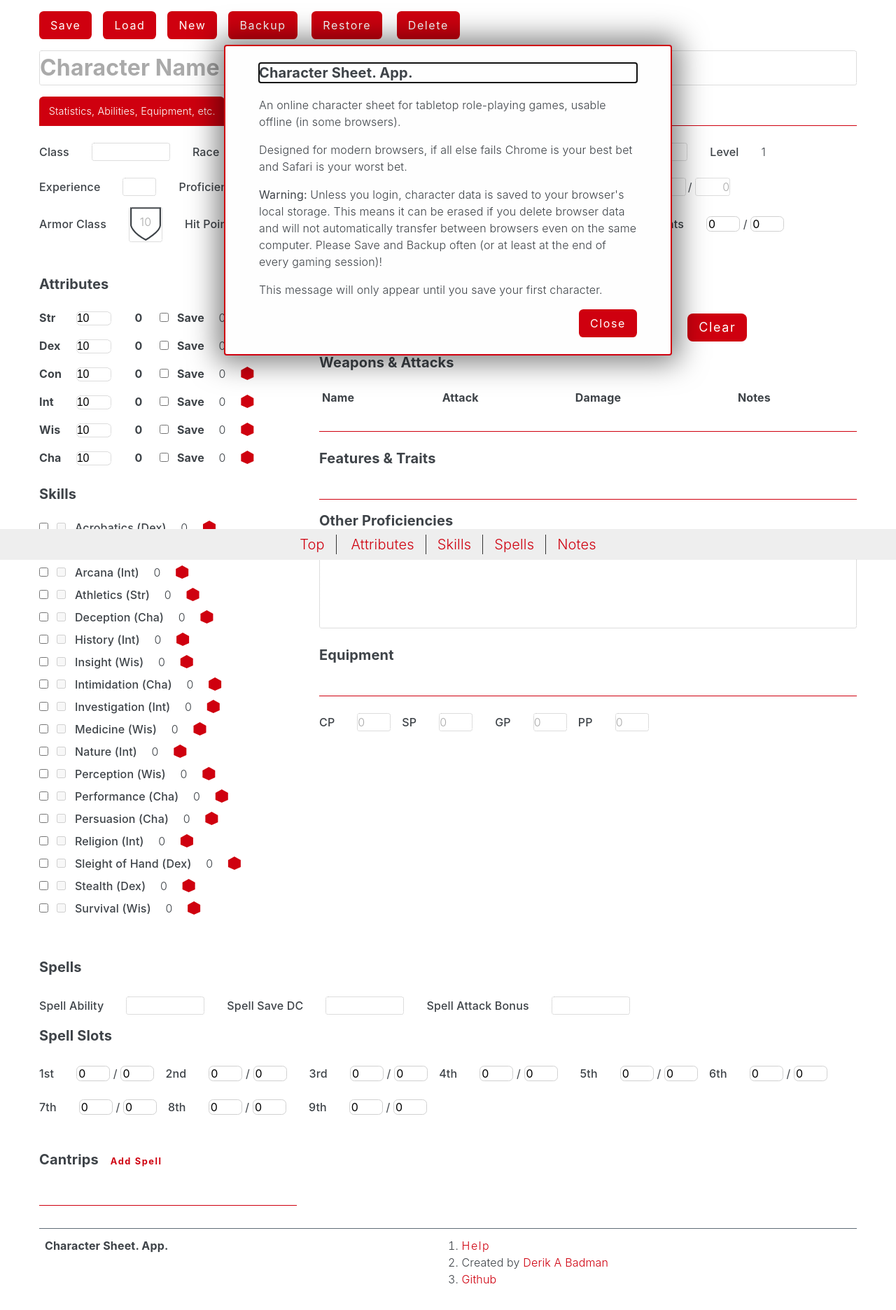
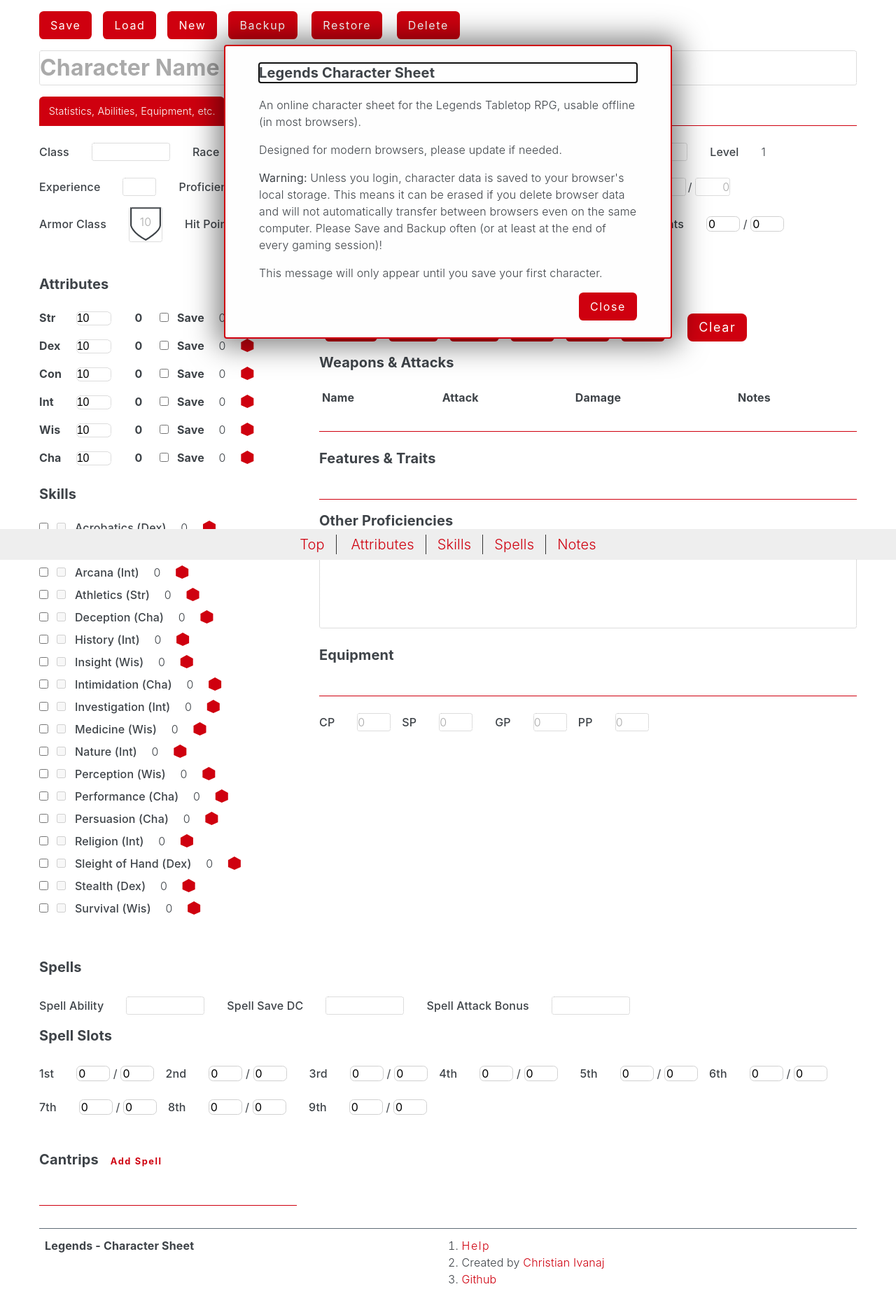
Before and after one commit to christianivanaj/legends-character-app, a website: page dist/index.html in a window 1280 px wide. Shown: the whole page at 70% size. Drawn offline with Linux system fonts and the light colour scheme.

Commit message:
Fixing up some basic items

```diff
--- a/dist/index.html
+++ b/dist/index.html
@@ -5,9 +5,9 @@
         <meta name="viewport" content="width=device-width, initial-scale=1.0">
         <meta http-equiv="x-ua-compatible" content="ie=edge">
 
-        <title>Character Sheet. App.</title>
-        <meta name="application-name" content="Character Sheet. App.">
-        <meta name="description" content="Online character sheet for tabletop role playing games.">
+        <title>Legends - Character Sheet</title>
+        <meta name="application-name" content="Legends - Character Sheet">
+        <meta name="description" content="Online character sheet for the Legends tabletop role playing game.">
 
         <link rel="apple-touch-icon" sizes="180x180" href="./apple-touch-icon.png">
         <link rel="icon" type="image/png" href="./favicon-32x32.png" sizes="32x32">
@@ -42,10 +42,10 @@
             <action-menu></action-menu>
             <main></main>
             <footer>
-                <h4>Character Sheet. App.</h4>
+                <h4>Legends - Character Sheet</h4>
                 <ul>
                     <li><button type="button" class="btn-plain btn-help btn-dialog">Help</button></li>
-                    <li>Created by <a href="https://derikbadman.com">Derik A Badman</a></li>
+                    <li>Created by <a href="https://christianivanaj.com/" target="_blank">Christian Ivanaj</a></li>
                     <li><a href="https://github.com/derikb/character-sheet-app">Github</a></li>
                 </ul>
             </footer>
@@ -53,16 +53,16 @@
         </div>
 
         <template id="introAlert">
-            <span slot="header">Character Sheet. App.</span>
-            <p>An online character sheet for tabletop role-playing games, usable offline (in some browsers).</p>
-            <p>Designed for modern browsers, if all else fails Chrome is your best bet and Safari is your worst bet.</p>
+            <span slot="header">Legends Character Sheet</span>
+            <p>An online character sheet for the Legends Tabletop RPG, usable offline (in most browsers).</p>
+            <p>Designed for modern browsers, please update if needed.</p>
             <p><strong>Warning:</strong> Unless you login, character data is saved to your browser's local storage. This means it can be erased if you delete browser data and will not automatically transfer between browsers even on the same computer. Please Save and Backup often (or at least at the end of every gaming session)!</p>
             <p>This message will only appear until you save your first character.</p>
         </template>
         <template id="helpDialog">
             <span slot="header">Help</span>
 
-            <h2>Most importantly</h2>
+            <h2>Most Importantly</h2>
             <ul>
                 <li>This app only saves data to your browsers' local storage. If your browser's data is deleted, your saved characters will be deleted. Use the backup options to save character data when you make changes.</li>
                 <li>To save remotely, login via the "Login" button and then use the Sync option to save data remotely. Right now the only Auth is via Google.</li>
@@ -206,7 +206,7 @@
 
         <script type="module" src="./index.js"></script>
         <script nomodule>
-            alert('Sorry, you must use a modern browser for this to code to work.');
+            alert('Sorry, you must use a modern browser for this site to work.');
         </script>
     </body>
 </html>
```
